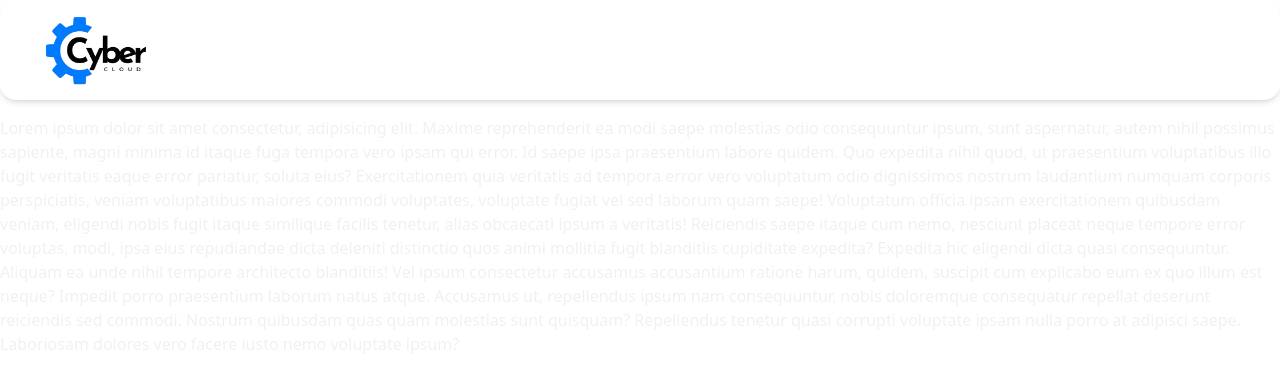
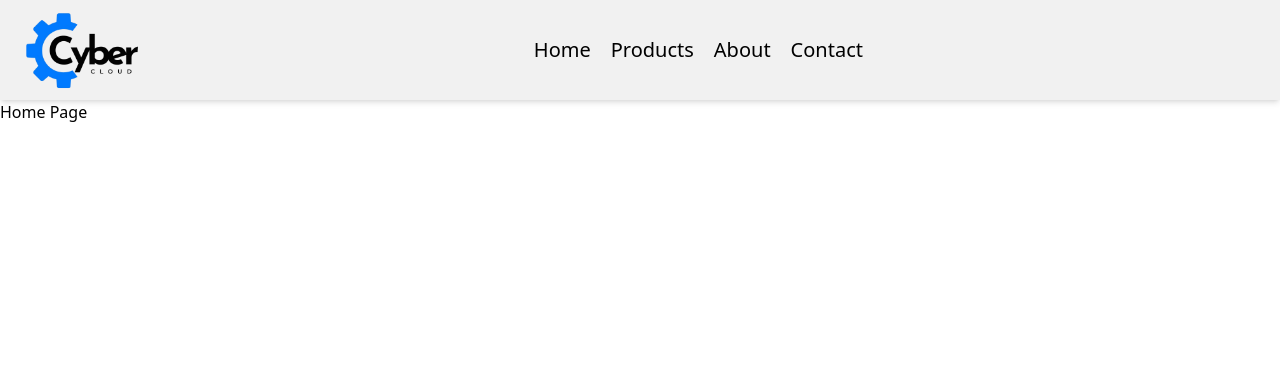
Before and after one commit to thishakyawmh/i-computers-frontend, a React (Vite) app: page / in a window 1280 px wide. Shown: the top 388 px of the page. Built offline with nearby package versions, Linux system fonts and the light colour scheme.

Commit message:
✏️Day 13 (2)

```diff
--- a/package.json
+++ b/package.json
@@ -13,6 +13,7 @@
     "@tailwindcss/vite": "^4.1.14",
     "react": "^19.1.1",
     "react-dom": "^19.1.1",
+    "react-icons": "^5.5.0",
     "react-router-dom": "^7.9.3",
     "tailwindcss": "^4.1.14"
   },
--- a/src/App.jsx
+++ b/src/App.jsx
@@ -14,7 +14,7 @@ function App() {
     <div className= "w-full h-screen bg-primary text-secondary">
 
       <Routes path='/'>
-         <Route path='/' element={<HomePage/>}/>
+         <Route path='/*' element={<HomePage/>}/>
          <Route path='/login' element={<LoginPage/>}/>
          <Route path='/register' element={<RegisterPage/>}/>
          <Route path='/admin/*' element={<AdminPage/>}/>
--- a/src/components/header.jsx
+++ b/src/components/header.jsx
@@ -1,8 +1,15 @@
+import { Link } from "react-router-dom";
+
 export default function Header() {
     return (
-        <header className="w-full h-[100px] bg-white flex items-center justify-start px-6 shadow-md mb-4 rounded-2xl">
-            <img src="/logo.png" alt="Logo" className="h-18 justify-center flex flex-start ml-5" />
-
+        <header className="w-full h-[100px] bg-secondary flex items-center justify-start px-6 shadow-md ">
+            <img src="/logo.png" alt="Logo" className="h-[80px]" />
+            <div className="w-full h-full flex text-text justify-center items-center gap-[20px] text-xl">
+                <Link to="/">Home</Link>
+                <Link to="/products">Products</Link>
+                <Link to="/about">About</Link>
+                <Link to="/contact">Contact</Link>
+            </div>
         </header>
     );
 }
--- a/src/index.css
+++ b/src/index.css
@@ -4,6 +4,7 @@
   --color-primary:#FFFFFF ;
   --color-secondary:#f1f1f1 ;
   --color-accent: #007BFF ;
+  --color-text: #000000
 }
 
     /* Customize the entire scrollbar */
--- a/src/pages/adminPage.jsx
+++ b/src/pages/adminPage.jsx
@@ -1,4 +1,10 @@
-import { Route, Routes } from "react-router-dom";
+import { Link, Route, Routes } from "react-router-dom";
+import { HiOutlineClipboardList } from "react-icons/hi";
+import { BsBoxes } from "react-icons/bs";
+import { LuUsersRound } from "react-icons/lu";
+import { MdOutlineRateReview } from "react-icons/md";
+
+
 
 export default function AdminPage(){
     return(
@@ -9,11 +15,10 @@ export default function AdminPage(){
                     <h1 className="text-xl m-[20px]">Admin</h1>
                 </div>
                 <div  className="w-full h-[400px] bg-white flex flex-col text-black">
-                    <a href="/admin">Orders</a>
-                    <a href="/admin/products">Products</a>
-                    <a href="/admin/users">Users</a>
-                    <a href="/admin/reviews">Reviews</a>
-
+                    <Link to="/admin" className="w-full flex justify-center items-center h-[50px] gap-[10px]"><HiOutlineClipboardList />Orders</Link>
+                    <Link to="/admin/products" className="w-full flex justify-center items-center h-[50px] gap-[10px]"><BsBoxes />Products</Link>
+                    <Link to="/admin/users" className="w-full flex justify-center items-center h-[50px] gap-[10px]"><LuUsersRound />Users</Link>
+                    <Link to="/admin/reviews" className="w-full flex justify-center items-center h-[50px] gap-[10px]"><MdOutlineRateReview />Reviews</Link>
                 </div>
 
             </div>
--- a/src/pages/homePage.jsx
+++ b/src/pages/homePage.jsx
@@ -1,15 +1,21 @@
+import { Route, Routes } from "react-router-dom";
 import Header from "../components/header";
 
 export default function HomePage(){
     return(
-        <div className="w-full h-full">
+        <div className="w-full h-full text-black">
             <Header />
-            <h1>Lorem ipsum dolor sit amet consectetur, adipisicing elit. Maxime reprehenderit ea modi saepe
-                molestias odio consequuntur ipsum, sunt aspernatur, autem nihil possimus sapiente, magni minima id
-                 itaque fuga tempora vero ipsam qui error. Id saepe ipsa praesentium labore quidem. Quo expedita nihil quod,
-                 ut praesentium voluptatibus illo fugit veritatis eaque error pariatur, soluta eius? Exercitationem quia veritatis
-                 ad tempora error vero voluptatum odio dignissimos nostrum laudantium numquam corporis perspiciatis,
-                  veniam voluptatibus maiores commodi voluptates, voluptate fugiat vel sed laborum quam saepe! Voluptatum officia ipsam exercitationem quibusdam veniam, eligendi nobis fugit itaque similique facilis tenetur, alias obcaecati ipsum a veritatis! Reiciendis saepe itaque cum nemo, nesciunt placeat neque tempore error voluptas, modi, ipsa eius repudiandae dicta deleniti distinctio quos animi mollitia fugit blanditiis cupiditate expedita? Expedita hic eligendi dicta quasi consequuntur. Aliquam ea unde nihil tempore architecto blanditiis! Vel ipsum consectetur accusamus accusantium ratione harum, quidem, suscipit cum explicabo eum ex quo illum est neque? Impedit porro praesentium laborum natus atque. Accusamus ut, repellendus ipsum nam consequuntur, nobis doloremque consequatur repellat deserunt reiciendis sed commodi. Nostrum quibusdam quas quam molestias sunt quisquam? Repellendus tenetur quasi corrupti voluptate ipsam nulla porro at adipisci saepe. Laboriosam dolores vero facere iusto nemo voluptate ipsum?</h1>
+            <div className="w-full min-h-[calc(100%-100px)] overflow-y-scroll">
+                <Routes>
+                    <Route path="/" element={<h1>Home Page</h1>}/>
+                    <Route path="/products" element={<h1>Products Page</h1>}/>
+                    <Route path="/about" element={<h1>About Page</h1>}/>
+                    <Route path="/contact" element={<h1>Contact Page</h1>}/>
+                    <Route path="*" element={<h1>Page Not Found</h1>}/>
+
+                </Routes>
+
+            </div>
 
 
         </div>
```
Also changed, not shown: 1 other file (tests, documents, lock files or other folders).
